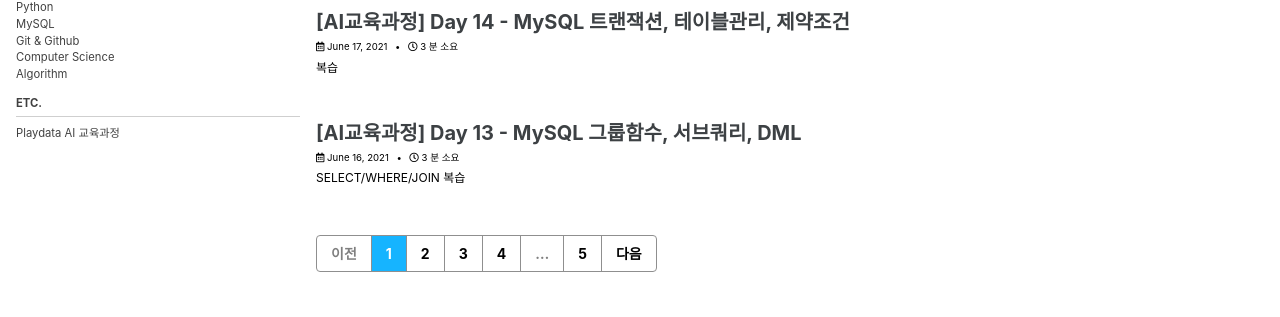
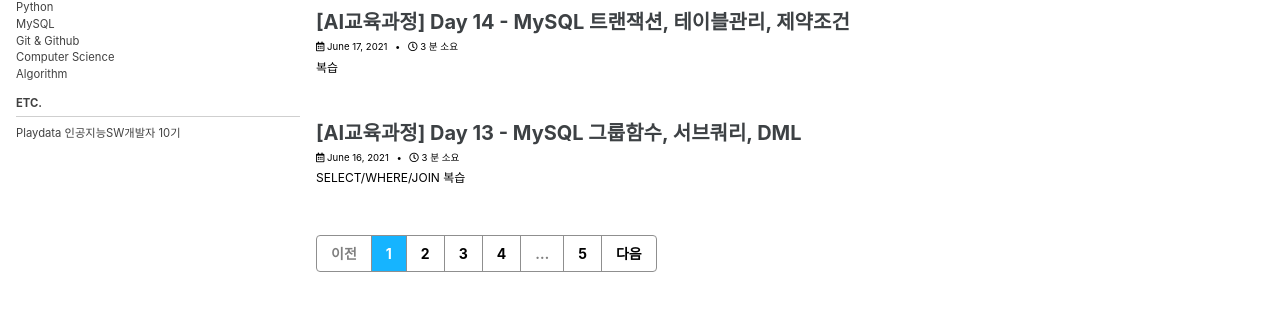
Before and after one commit to lucathree/lucathree.github.io, a Jekyll site: the page built from index.html, in a window 1280 px wide. Shown: the part 529-846 px from the top of the page. Built offline with Jekyll 4.4.1, drawn with Linux system fonts in a browser that asks for light colours; cached includes are drawn as plain includes; the list of posts is cut into pages by our own code.

Commit message:
Update navigation.yml

```diff
--- a/_data/navigation.yml
+++ b/_data/navigation.yml
@@ -26,7 +26,7 @@ side:
 
    - title: Etc.
      children:
-       - title: "Playdata AI 교육과정"
+       - title: "Playdata 인공지능SW개발자 10기"
          url: /tags/playdata/
 
 
```
